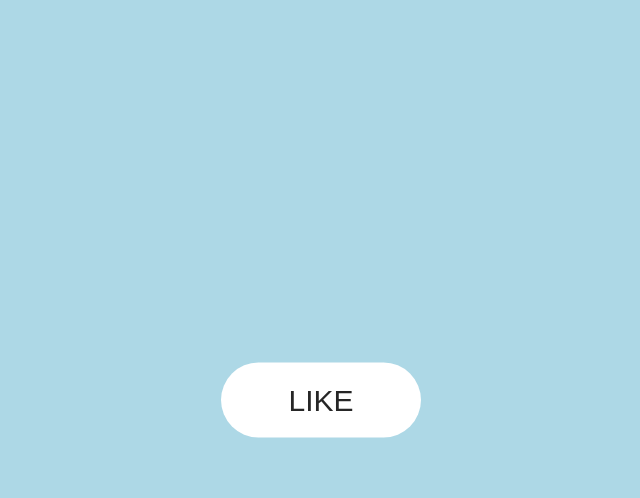
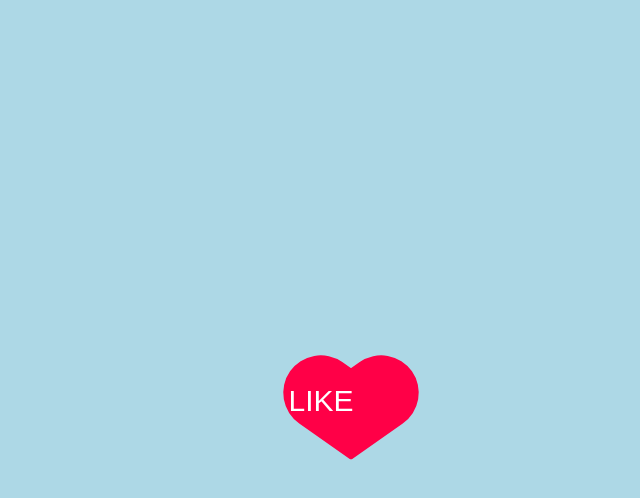
Before and after one commit to hanumancode/Heart-Button-Shape-On-Click, a plain HTML site: page index.html in a window 1280 px wide. Both pictures are taken after a click on the link "LIKE". Shown: the whole page, without its empty margins (319-959 px from the left). Drawn offline with nearby package versions, Linux system fonts and the light colour scheme.

Commit message:
added CSS transforms after button click event

```diff
--- a/index.html
+++ b/index.html
@@ -7,7 +7,8 @@
 </head>
 <body>
 	<a href="#">Like</a>
-	<script src="https://code.jquery.com/jquery-3.3.1.js">
+	<script src="https://code.jquery.com/jquery-3.3.1.js"></script>
+	<script>
 		$(document).ready(function(){
 			$('a').click(function(){
 				$('a').toggleClass('active')
--- a/style.css
+++ b/style.css
@@ -27,3 +27,45 @@ a.active {
 	background: transparent;
 	color: #fff;
 }
+
+a:before {
+	content: '';
+	position: absolute;
+	top: 0;
+	left: 0;
+	background: #ff0047;
+	width: 50%;
+	height: 100%;
+	transition: 0.5s;
+	z-index: -1;
+	transform: translateX(200px) rotate(-325deg);
+	opacity: 0;
+}
+a.active:before {
+	left: 30px;
+	transform: translateX(30px) rotate(35deg);
+	border-bottom-left-radius: 75px;
+	border-top-left-radius: 75px;
+	opacity: 1;
+}
+
+a:after {
+	content: '';
+	position: absolute;
+	top: 0;
+	right: 0;
+	background: #ff0047;
+	width: 50%;
+	height: 100%;
+	transition: 0.5s;
+	z-index: -1;
+	transform: translateX(200px) rotate(325deg);
+	opacity: 0;
+}
+a.active:after {
+	right: 30px;
+	transform: translateX(30px) rotate(-35deg);
+	border-bottom-right-radius: 75px;
+	border-top-right-radius: 75px;
+	opacity: 1;
+}
```
